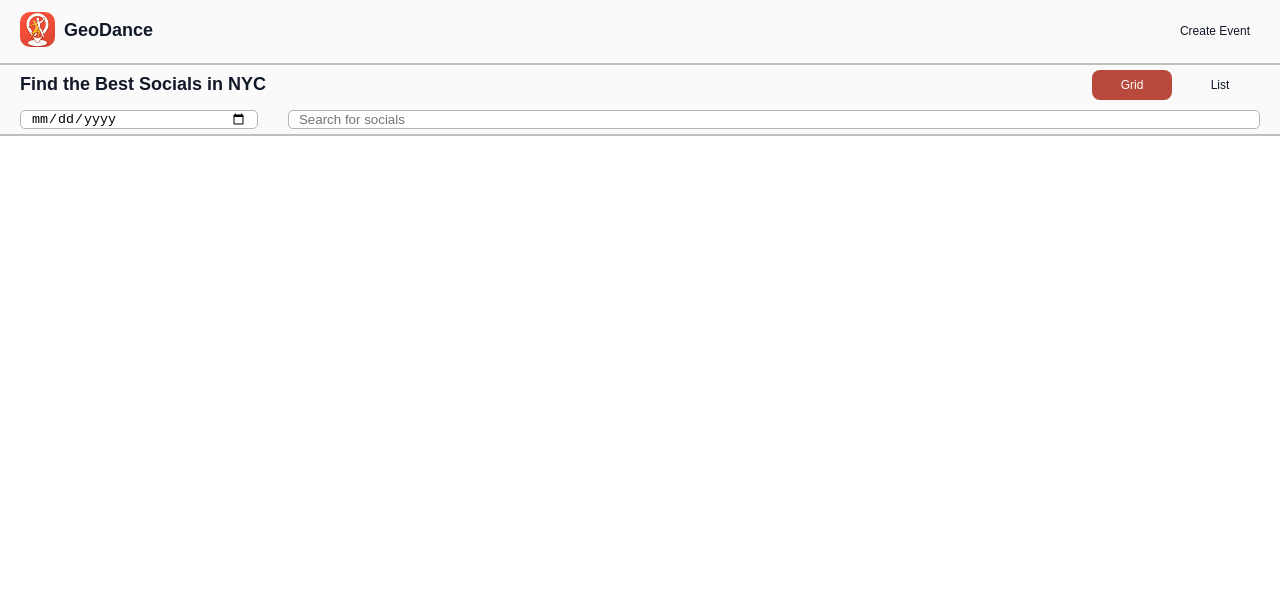
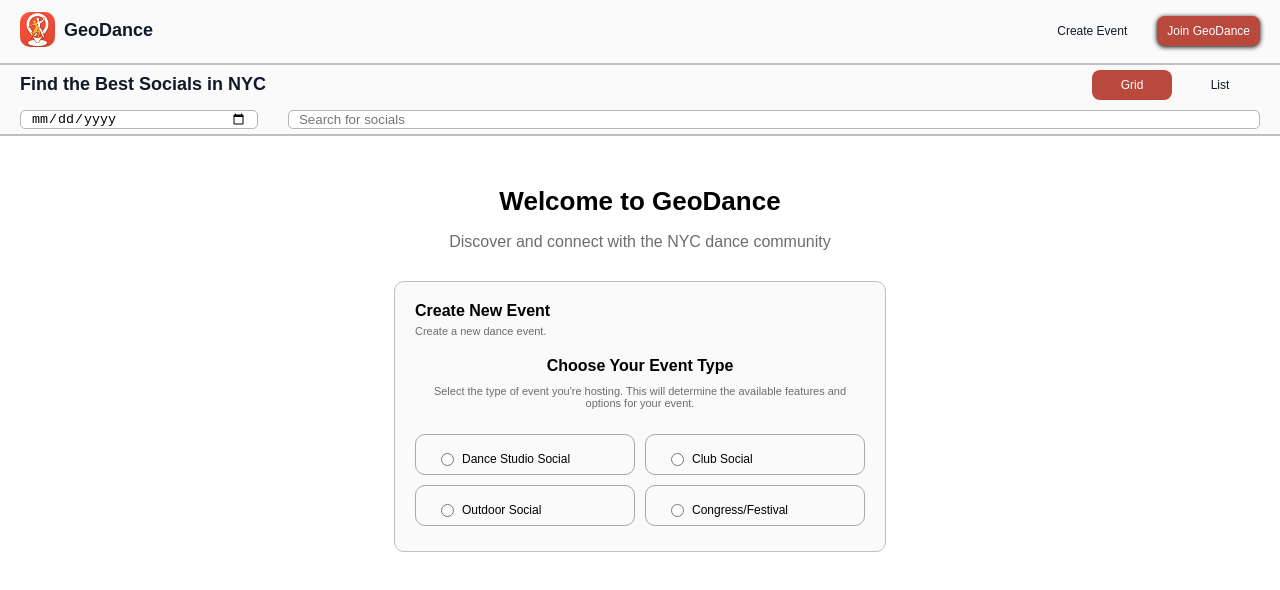
Before and after one commit to 4pd4stantone/per-scholas-capstone-project, a React app in the folder frontend/: page /auth in a window 1280 px wide. Shown: the top 590 px of the page. Built offline with nearby package versions, Linux system fonts and the light colour scheme; no server answers; the HTML template or start-up script is replaced by a standard one.

Commit message:
added jion geodance btn in navbar and created auth page

```diff
--- a/frontend/src/App.jsx
+++ b/frontend/src/App.jsx
@@ -7,7 +7,7 @@ import CreateEvent from './pages/CreateEvent';
 import GridView from './pages/GridView';
 import ListView from './pages/ListView';
 import EventView from "./pages/EventView";
-
+import Auth from './pages/Auth'
 
 
 function App() {
@@ -32,6 +32,7 @@ function App() {
       <Route path="/socials/list-view" element={ <ListView headerBtn={headerBtn} setHeaderBtn={setHeaderBtn} input={input} setInput={setInput} dateFilter={dateFilter} setDateFilter={setDateFilter}/>} />
       <Route path="/create-event" element={ <CreateEvent setHeader={setHeader}/>}/>
       <Route path="/socials/event/:id" element={<EventView setHeader={setHeader}/>} />
+      <Route path="/auth" element={<Auth />}/>
     </Routes>
 
 
--- a/frontend/src/components/Nav.css
+++ b/frontend/src/components/Nav.css
@@ -49,19 +49,48 @@ nav {
   margin-left: auto;
   margin-right: 20px;
   cursor: pointer;
+
+}
+.join-link {
+  font-size: 10px;
+  line-height: 10px;
+  font-weight: 100;
+  align-items: center;
+  display: flex;
+  /* margin-left: auto; */
+  margin-right: 20px;
+  cursor: pointer;
+  transition: transform 0.3s ease;
+
+}
+.join-link:hover {
+    transform: scale(1.05);
+
+}
+#join-title {
+  background-color: #b8493c;
+  color: white;
+  box-shadow: 0px 1px 5px black;
+  transition: transform 0.3s ease;
+}
+#join-title:hover {
+  background-color: #bb5044;
+  box-shadow: 0px 2px 10px black;
 }
 
 .nav-create-event-title {
+  /* outline: 1px red solid; */
   font-size: 12px;
   line-height: 10px;
   font-weight: 500;
   color:  #111827;
   font-family:  Arial;
   padding: 10px;
-  border-radius: 10px;
+  border-radius: 8px;
   transition: background-color 150ms ease-in-out;
+
 }
 .nav-create-event-title:hover {
-  background-color: rgb(230, 230, 230);
+  background-color: rgb(223, 223, 223);
 
 }
--- a/frontend/src/components/Nav.jsx
+++ b/frontend/src/components/Nav.jsx
@@ -26,6 +26,9 @@ export default function Nav({setHeader, setHeaderBtn}) {
                 <h2 className="nav-create-event-title">Create Event</h2>
                 </Link>
             </div>
+            <div className="join-link">
+                <h2 className="nav-create-event-title" id="join-title">Join GeoDance</h2>
+            </div>
         </nav>
 
     )
--- /dev/null
+++ b/frontend/src/pages/Auth.css
@@ -0,0 +1,15 @@
+#welcome-section {
+    display: block;
+    justify-items: center;
+    /* outline: 1px red solid; */
+    font-family: Arial, Helvetica, sans-serif;
+    margin: 0 0 30px 0;
+}
+#welcome-title {
+  margin: 0 0 10px 0;
+  font-size: 26px;
+}
+#welcome-subtitle {
+   color: rgb(109, 109, 109);
+   font-size: 16px;
+}
--- /dev/null
+++ b/frontend/src/pages/Auth.jsx
@@ -0,0 +1,94 @@
+import { useState, useEffect, useRef } from "react";
+import "./Auth.css";
+
+
+
+export const BASE_URL = import.meta.env.VITE_BASE_URL
+
+export default function Auth( ) {
+
+
+
+  return (
+    <>  <div id="welcome-section">
+            <h1 id="welcome-title">
+                Welcome to GeoDance
+            </h1>
+            <p id="welcome-subtitle">
+                Discover and connect with the NYC dance community
+            </p>
+        </div>
+        <main>
+            <section>
+                <h2 id="create-event-title">Create New Event</h2>
+                <p id="create-event-subtitle">Create a new dance event.</p>
+                <h2 id="choose-event-type-title">Choose Your Event Type</h2>
+                <p id="choose-event-type-subtitle">
+                Select the type of event you're hosting. This will determine the
+                available features and options for your event.
+                </p>
+            </section>
+            <form method="Post">
+                <div>
+                <div className="event-type-box-row">
+                    <label>
+                    <div className="event-type-radio-box">
+                        <input
+                        type="radio"
+                        name="eventType"
+                        className="event-type-radio-btns"
+                        value="Dance Studio Social"
+                        onChange={(e) => setSocialForm(e.target.value)}
+                        required
+                        />
+                        Dance Studio Social
+                    </div>
+                    </label>
+                    <label>
+                    <div className="event-type-radio-box">
+                        <input
+                        type="radio"
+                        name="eventType"
+                        className="event-type-radio-btns"
+                        value="Club Social"
+                        onChange={(e) => setSocialForm(e.target.value)}
+                        required
+                        />
+                        Club Social
+                    </div>
+                    </label>
+                </div>
+                <div className="event-type-box-row">
+                    <label>
+                    <div className="event-type-radio-box">
+                        <input
+                        type="radio"
+                        name="eventType"
+                        className="event-type-radio-btns"
+                        value="Outdoor Social"
+                        onChange={(e) => setSocialForm(e.target.value)}
+                        required
+                        />
+                        Outdoor Social
+                    </div>
+                    </label>
+                    <label>
+                    <div className="event-type-radio-box">
+                        <input
+                        type="radio"
+                        name="eventType"
+                        className="event-type-radio-btns"
+                        value="Congress/Festival"
+                        onChange={(e) => setSocialForm(e.target.value)}
+                        required
+                        />
+                        Congress/Festival
+                    </div>
+                    </label>
+                </div>
+                </div>
+            </form>
+        </main>
+    </>
+  );
+}
```
